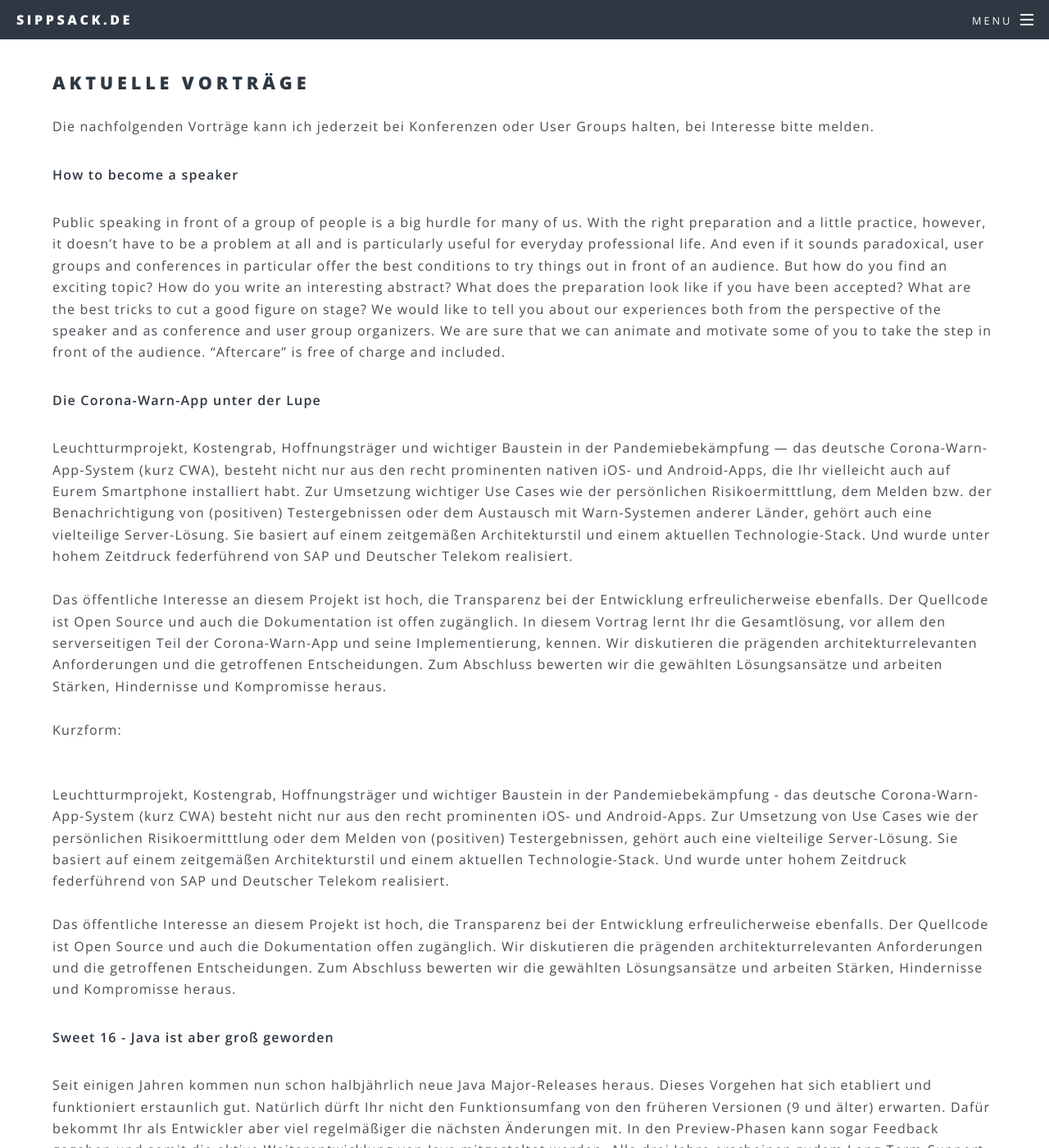
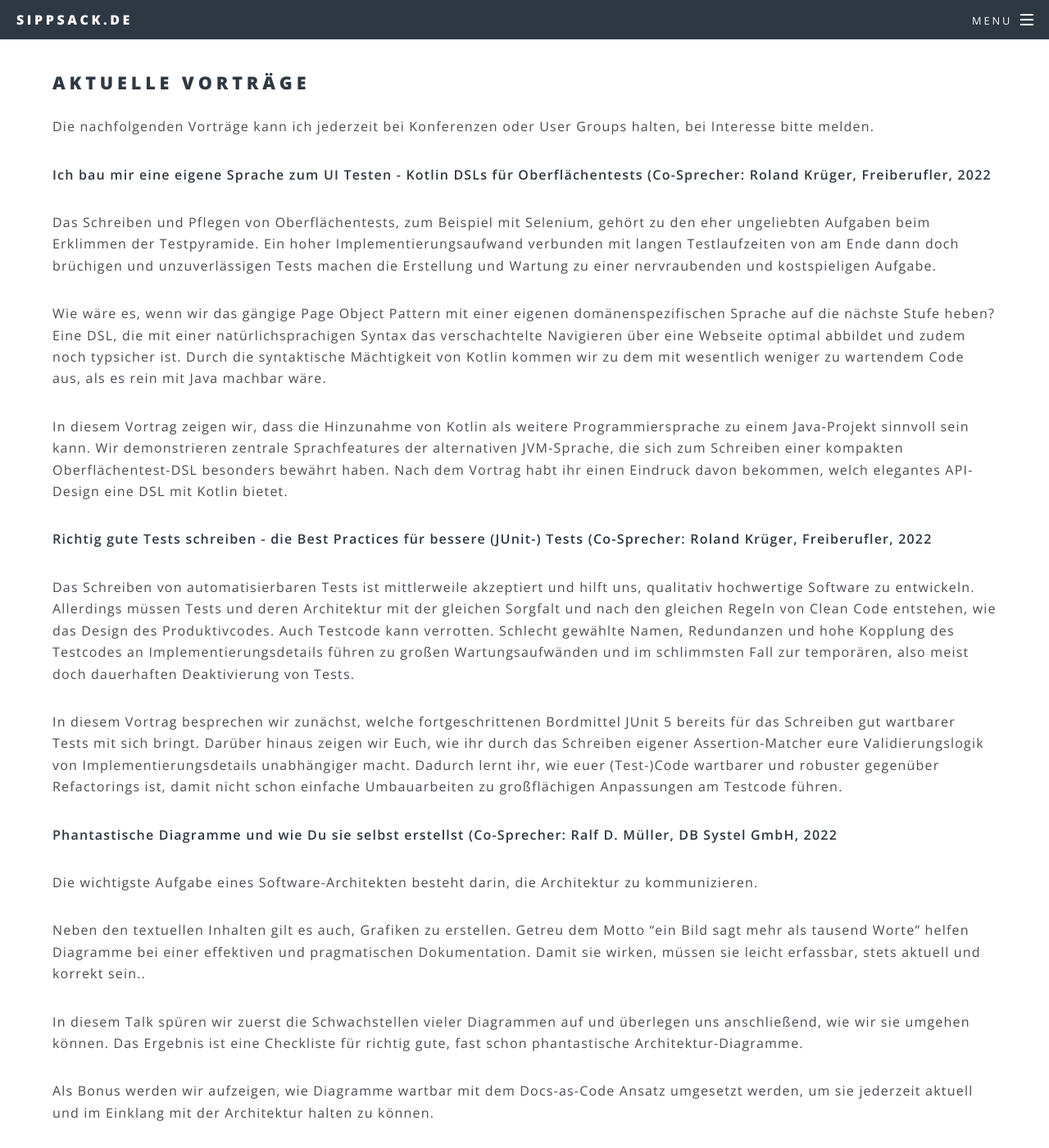
Before and after one commit to sippsack/sippsack.github.io, a Jekyll site: the page built from portfolio.md, in a window 1280 px wide and 1400 px high, scrolled down 418 px. Shown: the whole window at 82% size. Built offline with Jekyll 4.4.1, drawn with Linux system fonts in a browser that asks for light colours; some of the changed text lies outside the part shown.

Commit message:
submissions and portfolio updated

```diff
--- a/_data/cfps.yaml
+++ b/_data/cfps.yaml
@@ -1,10 +1,32 @@
+2023:
+  - dwx:
+      from: 2023-06-26
+      till: 2023-06-30
+      deadline: 2023-02-01
+      submitted:
+      talks:
+  - etka:
+      from: 2023-06-14
+      till: 2023-06-15
+      deadline: 2023-02-01
+      submitted:
+      talks:
 2022:
+  - jax:
+      from: 2023-05-08
+      till: 2023-05-12
+      deadline: 2022-11-10
+      submitted:
+      talks:
   - jl:
       from: 2023-03-15
       till: 2023-03-17
       deadline: 2022-09-26
-      submitted:
+      submitted: 2022-09-26
       talks:
+        - "Phantastische Diagramme und wie Du sie selbst erstellst"
+        - "Richtig gute Tests schreiben - die Best Practices für bessere (JUnit-) Tests"
+        - "Ich bau mir eine eigene Sprache zum UI Testen - Kotlin DSLs für Oberflächentests"
   - devoxx:
       from: 2022-10-10
       till: 2022-10-14
@@ -87,7 +109,7 @@
       till: 2022-09-08
       talks:
         "Der S.O.L.I.D.e Softwareentwurf": n
-        "Die Corona-Warn-App unter der Lupe": n
+        "Die Corona-Warn-App unter der Lupe": x
         "Pattern Matching Workshop": n
   - cl:
       from: 2022-06-29
--- a/_data/portfolio.yaml
+++ b/_data/portfolio.yaml
@@ -56,6 +56,10 @@ activities:
     activity: Bewerter für die Einreichungen
     link: https://www.oop-konferenz.de/oop2019/programm/reviewer.html
     since: 2018
+  - event: SpeaKonf
+    activity: Mitgründer und Organisator
+    link: https://www.speakonf.de/
+    since: 2019
   - event: CyberLand
     activity: Mitgründer und Organisator
     link: https://cyberland.ijug.eu/about/
@@ -80,8 +84,30 @@ activities:
     activity: Mitglied im Programmkomitee
     link: https://jakartaone.org/2022/german/
     since: 2022
+  - event: "betterCode() Clean Architecture"
+    activity: Programmbeirat
+    link: https://clean-architecture.bettercode.eu/programmbeirat.php?source=0
+    since: 2022
 talks:
   current:
+    "Ich bau mir eine eigene Sprache zum UI Testen - Kotlin DSLs für Oberflächentests (Co-Sprecher: Roland Krüger, Freiberufler, 2022" : |
+      Das Schreiben und Pflegen von Oberflächentests, zum Beispiel mit Selenium, gehört zu den eher ungeliebten Aufgaben beim Erklimmen der Testpyramide. Ein hoher Implementierungsaufwand verbunden mit langen Testlaufzeiten von am Ende dann doch brüchigen und unzuverlässigen Tests machen die Erstellung und Wartung zu einer nervraubenden und kostspieligen Aufgabe.
+
+      Wie wäre es, wenn wir das gängige Page Object Pattern mit einer eigenen domänenspezifischen Sprache auf die nächste Stufe heben? Eine DSL, die mit einer natürlichsprachigen Syntax das verschachtelte Navigieren über eine Webseite optimal abbildet und zudem noch typsicher ist. Durch die syntaktische Mächtigkeit von Kotlin kommen wir zu dem mit wesentlich weniger zu wartendem Code aus, als es rein mit Java machbar wäre.
+
+      In diesem Vortrag zeigen wir, dass die Hinzunahme von Kotlin als weitere Programmiersprache zu einem Java-Projekt sinnvoll sein kann. Wir demonstrieren zentrale Sprachfeatures der alternativen JVM-Sprache, die sich zum Schreiben einer kompakten Oberflächentest-DSL besonders bewährt haben. Nach dem Vortrag habt ihr einen Eindruck davon bekommen, welch elegantes API-Design eine DSL mit Kotlin bietet.
+    "Richtig gute Tests schreiben - die Best Practices für bessere (JUnit-) Tests (Co-Sprecher: Roland Krüger, Freiberufler, 2022" : |
+      Das Schreiben von automatisierbaren Tests ist mittlerweile akzeptiert und hilft uns, qualitativ hochwertige Software zu entwickeln. Allerdings müssen Tests und deren Architektur mit der gleichen Sorgfalt und nach den gleichen Regeln von Clean Code entstehen, wie das Design des Produktivcodes. Auch Testcode kann verrotten. Schlecht gewählte Namen, Redundanzen und hohe Kopplung des Testcodes an Implementierungsdetails führen zu großen Wartungsaufwänden und im schlimmsten Fall zur temporären, also meist doch dauerhaften Deaktivierung von Tests.
+
+      In diesem Vortrag besprechen wir zunächst, welche fortgeschrittenen Bordmittel JUnit 5 bereits für das Schreiben gut wartbarer Tests mit sich bringt. Darüber hinaus zeigen wir Euch, wie ihr durch das Schreiben eigener Assertion-Matcher eure Validierungslogik von Implementierungsdetails unabhängiger macht. Dadurch lernt ihr, wie euer (Test-)Code wartbarer und robuster gegenüber Refactorings ist, damit nicht schon einfache Umbauarbeiten zu großflächigen Anpassungen am Testcode führen.
+    "Phantastische Diagramme und wie Du sie selbst erstellst (Co-Sprecher: Ralf D. Müller, DB Systel GmbH, 2022" : |
+      Die wichtigste Aufgabe eines Software-Architekten besteht darin, die Architektur zu kommunizieren.
+
+      Neben den textuellen Inhalten gilt es auch, Grafiken zu erstellen. Getreu dem Motto "ein Bild sagt mehr als tausend Worte" helfen Diagramme bei einer effektiven und pragmatischen Dokumentation. Damit sie wirken, müssen sie leicht erfassbar, stets aktuell und korrekt sein..
+
+      In diesem Talk spüren wir zuerst die Schwachstellen vieler Diagrammen auf und überlegen uns anschließend, wie wir sie umgehen können. Das Ergebnis ist eine Checkliste für richtig gute, fast schon phantastische Architektur-Diagramme.
+
+      Als Bonus werden wir aufzeigen, wie Diagramme wartbar mit dem Docs-as-Code Ansatz umgesetzt werden, um sie jederzeit aktuell und im Einklang mit der Architektur halten zu können.
     "How to become a speaker" : |
       Public speaking in front of a group of people is a big hurdle for many of us. With the right preparation and a little practice, however, it doesn't have to be a problem at all and is particularly useful for everyday professional life. And even if it sounds paradoxical, user groups and conferences in particular offer the best conditions to try things out in front of an audience.
       But how do you find an exciting topic? How do you write an interesting abstract? What does the preparation look like if you have been accepted? What are the best tricks to cut a good figure on stage?
@@ -109,7 +135,7 @@ talks:
       * und noch einiges mehr
       <br/><br/>
       In diesem Vortrag betrachten wir außerdem hilfreiche API-Verbesserungen und Änderungen an der JVM, z. B. bei den Garbage Collectoren. Falls Ihr noch nicht bei Java 11 oder höher angekommen seid, bekommt Ihr damit einen kompakten Überblick, wie sich Java aktuell anfühlt.
-    "Portfolio-as-Code - Homepage für ITler (Co-Sprecher: Sandra Parsick, Freiberufler, 2021)": |
+    "Portfolio-as-Code - Homepage für ITler (Co-Sprecher: Sandra Parsick, Freiberufler und Ralf D. Müller, DB Systel GmbH, 2021)": |
       Auch wenn wir als ITler, egal ob angestellt oder freiberuflich, derzeit auf dem Arbeitsmarkt umworben werden, muss man uns erstmal finden. Neben der Präsenz auf diversen beruflichen Kontaktbörsen bietet sich natürlich das Erstellen einer eigenen Internetseite an, auf der die Projektliste, Side-Projekte, Blog-Posts, Artikel, Vorträge und der Lebenslauf präsentiert werden können. Aber nicht jeder möchte sich mit Design und Layout auseinandersetzen, sondern vielmehr auf den Inhalt konzentrieren. Zum Glück gibt es mittlerweile Werkzeuge, die auf uns Entwickler zugeschnitten sind und pragmatische, aber trotzdem ansehnliche Ergebnisse produzieren.
       <br/><br/>
       Aufbauend auf der gewohnten Arbeitsweise wird uns durch diese Tools mit frei verfügbaren Vorlagen nicht nur die mühevolle Gestaltung abgenommen. Getreu dem Motto "Everything-as-Code" unterstützen sie auch bei der Automatisierung des kompletten Entwicklungsprozesses bis zur Auslieferung und vor allem bei der kontinuierlichen Pflege der Webseite. Wir stellen anhand von Beispielen verschiedene Lösungen basierend auf Jekyll, Hugo und JBake, sowie Plattformen wie Github, Gitlab und Netlify vor, geben unsere Erfahrungen weiter und zeigen einige Tipps und Tricks, die sich für uns bewährt haben.
```
Also changed, not shown: _data/talks.yaml (+6 -1 lines).
